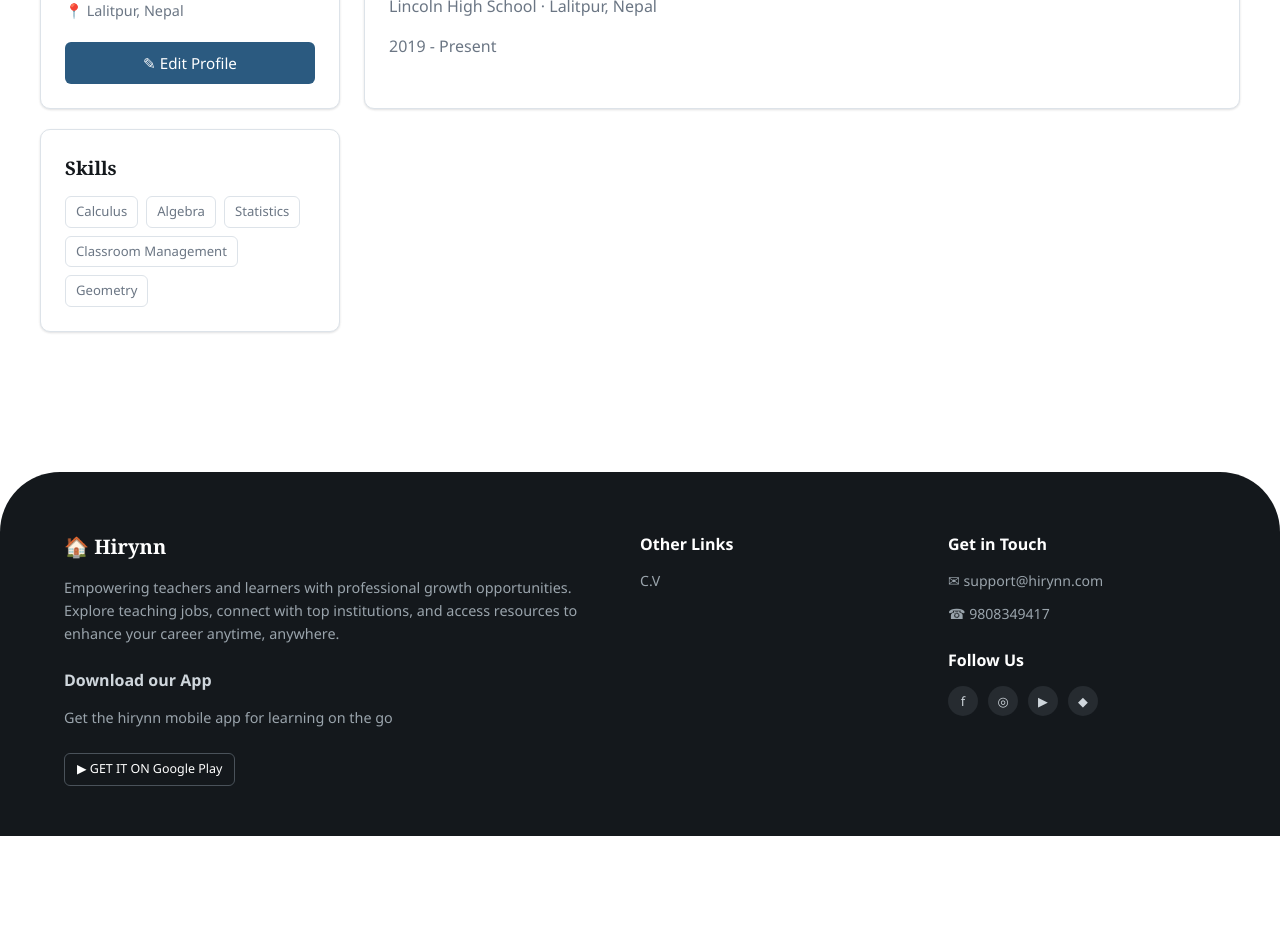
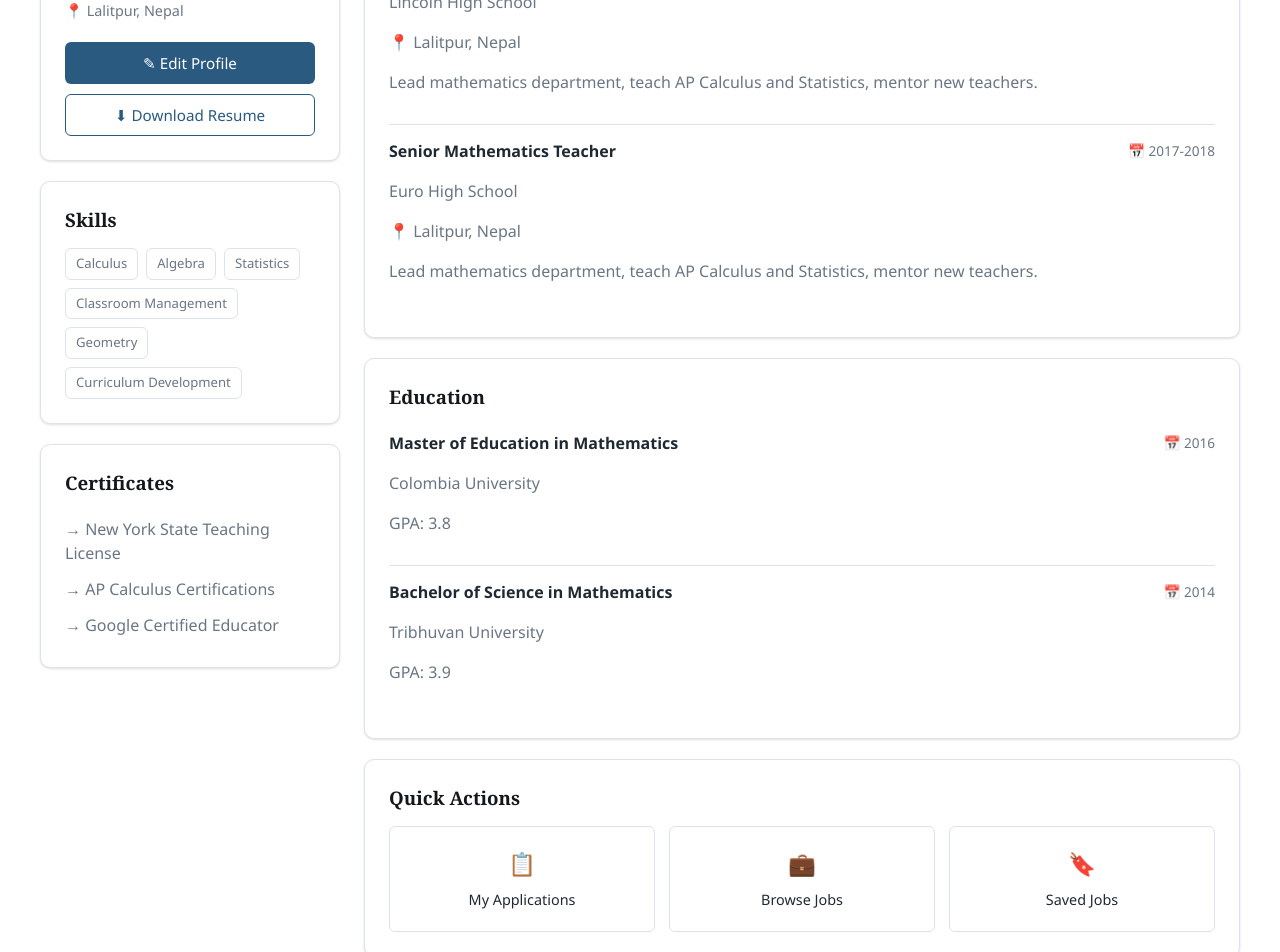
Before and after one commit to LaskaMaharjan/Hirynn-Website, a React (Vite) app: page /my-profile in a window 1280 px wide. Shown: the part 440-1392 px from the top of the page. Before the commit the page ends 1276 px from the top, so only its background shows below. Built offline with nearby package versions, Linux system fonts and the light colour scheme.

Commit message:
Updated Profile

```diff
--- a/src/Components/Profile.jsx
+++ b/src/Components/Profile.jsx
@@ -1,4 +1,23 @@
-const skills = ["Calculus", "Algebra", "Statistics", "Classroom Management", "Geometry"];
+import { Link } from "react-router-dom";
+
+const skills = ["Calculus", "Algebra", "Statistics", "Classroom Management", "Geometry", "Curriculum Development"];
+const certificates = ["New York State Teaching License", "AP Calculus Certifications", "Google Certified Educator"];
+
+const experience = [
+  { role: "Senior Mathematics Teacher", place: "Lincoln High School", location: "Lalitpur, Nepal", years: "2019-Present", desc: "Lead mathematics department, teach AP Calculus and Statistics, mentor new teachers." },
+  { role: "Senior Mathematics Teacher", place: "Euro High School", location: "Lalitpur, Nepal", years: "2017-2018", desc: "Lead mathematics department, teach AP Calculus and Statistics, mentor new teachers." },
+];
+
+const education = [
+  { degree: "Master of Education in Mathematics", school: "Colombia University", year: "2016", gpa: "3.8" },
+  { degree: "Bachelor of Science in Mathematics", school: "Tribhuvan University", year: "2014", gpa: "3.9" },
+];
+
+const quickActions = [
+  { icon: "📋", label: "My Applications", to: "/my-applications" },
+  { icon: "💼", label: "Browse Jobs", to: "/jobs" },
+  { icon: "🔖", label: "Saved Jobs", to: "/saved-jobs" },
+];
 
 export default function Profile() {
   return (
@@ -16,7 +35,8 @@ export default function Profile() {
               <li>📍 Lalitpur, Nepal</li>
             </ul>
 
-            <button className="btn btn-primary" style={{ width: "100%" }}>✎ Edit Profile</button>
+            <button className="btn btn-primary btn-block">✎ Edit Profile</button>
+            <button className="btn btn-outline btn-block" style={{ marginTop: 10 }}>⬇ Download Resume</button>
           </div>
 
           <div className="profile-box">
@@ -26,6 +46,15 @@ export default function Profile() {
                 <span className="pill" key={s}>{s}</span>
               ))}
             </div>
+          </div>
+
+          <div className="profile-box">
+            <h3>Certificates</h3>
+            <ul className="arrow-list">
+              {certificates.map((c) => (
+                <li key={c}>→ {c}</li>
+              ))}
+            </ul>
           </div>
         </div>
 
@@ -42,10 +71,42 @@ export default function Profile() {
 
           <div className="profile-box">
             <h3>Experience</h3>
-            <div className="timeline-item">
-              <strong>Senior Mathematics Teacher</strong>
-              <p className="text-muted">Lincoln High School · Lalitpur, Nepal</p>
-              <p className="text-muted">2019 - Present</p>
+            {experience.map((e, i) => (
+              <div className="timeline-item" key={i}>
+                <div className="timeline-head">
+                  <strong>{e.role}</strong>
+                  <span className="text-muted">📅 {e.years}</span>
+                </div>
+                <p className="text-muted">{e.place}</p>
+                <p className="text-muted">📍 {e.location}</p>
+                <p className="text-muted">{e.desc}</p>
+              </div>
+            ))}
+          </div>
+
+          <div className="profile-box">
+            <h3>Education</h3>
+            {education.map((e, i) => (
+              <div className="timeline-item" key={i}>
+                <div className="timeline-head">
+                  <strong>{e.degree}</strong>
+                  <span className="text-muted">📅 {e.year}</span>
+                </div>
+                <p className="text-muted">{e.school}</p>
+                <p className="text-muted">GPA: {e.gpa}</p>
+              </div>
+            ))}
+          </div>
+
+          <div className="profile-box">
+            <h3>Quick Actions</h3>
+            <div className="quick-actions">
+              {quickActions.map((a) => (
+                <Link to={a.to} className="quick-action" key={a.label}>
+                  <div className="quick-action-icon">{a.icon}</div>
+                  {a.label}
+                </Link>
+              ))}
             </div>
           </div>
         </div>
--- a/src/styles.css
+++ b/src/styles.css
@@ -727,11 +727,52 @@ button { cursor: pointer; font-family: inherit; }
 }
 
 .timeline-item {
-  padding: 10px 0;
+  padding: 14px 0;
+  border-top: 1px solid var(--color-border);
+}
+
+.timeline-item:first-of-type {
+  border-top: none;
+  padding-top: 6px;
+}
+
+.timeline-head {
+  display: flex;
+  justify-content: space-between;
+  align-items: center;
+  margin-bottom: 4px;
+  gap: 10px;
+}
+
+.timeline-head span {
+  font-size: 0.85rem;
+  white-space: nowrap;
+}
+
+.quick-actions {
+  display: grid;
+  grid-template-columns: repeat(3, 1fr);
+  gap: 14px;
+  margin-top: 12px;
+}
+
+.quick-action {
+  border: 1px solid var(--color-border);
+  border-radius: var(--radius-sm);
+  padding: 20px 10px;
+  text-align: center;
+  font-weight: 500;
+  font-size: 0.9rem;
+}
+
+.quick-action-icon {
+  font-size: 1.4rem;
+  margin-bottom: 8px;
 }
 
 @media (max-width: 900px) {
   .profile-layout { grid-template-columns: 1fr; }
+  .quick-actions { grid-template-columns: 1fr; }
 }
 
 /* ===== My Applications / Saved Jobs ===== */
```
